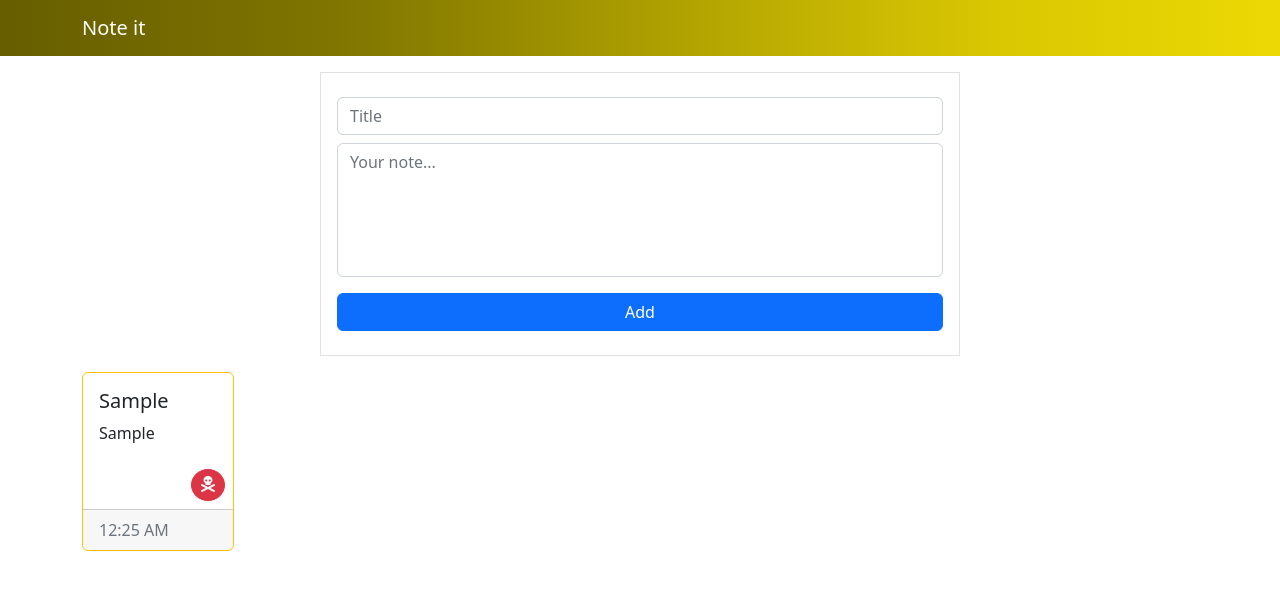
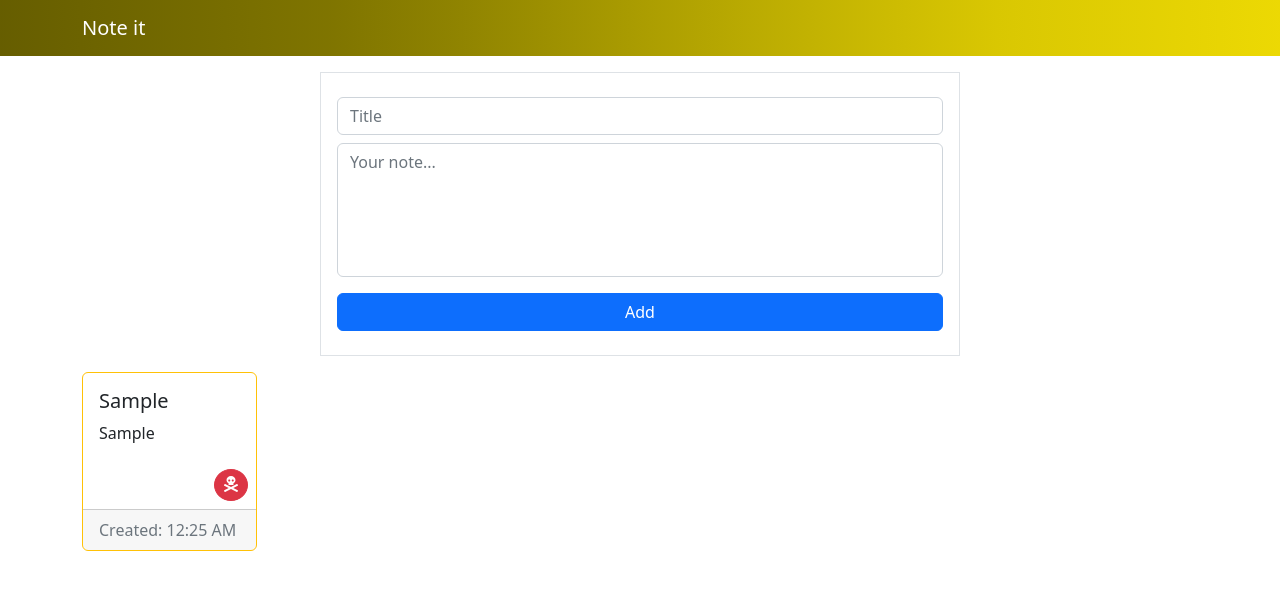
Before and after one commit to softwarebyze/Note-it, a React (Create React App) app: page / in a window 1280 px wide. Both pictures are taken after typing "Sample", "Sample" into the empty fields and a click on the button "Add". Shown: the top 590 px of the page. Built offline with nearby package versions, Linux system fonts and the light colour scheme.

Commit message:
add updatedDate

```diff
--- a/src/App.js
+++ b/src/App.js
@@ -13,6 +13,8 @@ function App() {
     id: null,
     text: "",
     title: "",
+    date: null,
+    updatedDate: null,
   });
 
   const addNote = (text, title) => {
@@ -28,6 +30,7 @@ function App() {
       text: text,
       title: title,
       date: date.toLocaleString("en-US", options),
+      updatedDate: null,
     };
     const newNotes = [newNote, ...notes];
     setNotes(newNotes);
@@ -42,7 +45,17 @@ function App() {
     setNotes(
       notes.map((note) => {
         if (note.id === id) {
-          return { ...note, text: text, title: title };
+          return {
+            ...note,
+            text: text,
+            title: title,
+            updatedDate: new Date().toLocaleString("en-US", {
+              // month: "short",
+              // day: "numeric",
+              hour: "numeric",
+              minute: "numeric",
+            }),
+          };
         } else {
           return note;
         }
--- a/src/components/Note.js
+++ b/src/components/Note.js
@@ -9,7 +9,7 @@ export default function Note({
   setCurrentNote,
   setShowEditNoteModal,
 }) {
-  const { text, id, date, title } = note;
+  const { text, id, date, title, updatedDate } = note;
   const [showDeleteModal, setShowDeleteModal] = useState(false);
 
   const handleNoteClick = () => {
@@ -22,6 +22,8 @@ export default function Note({
       id: null,
       text: "",
       title: "",
+      date: null,
+      updatedDate: null
     });
   }
 
@@ -44,7 +46,7 @@ export default function Note({
         showDeleteModal={showDeleteModal}
         setShowDeleteModal={setShowDeleteModal}
       />
-      <Card.Footer className="text-muted">{date}</Card.Footer>
+      <Card.Footer className="text-muted">Created: {date} {updatedDate !== null ? `Updated: ${updatedDate}` : ""}</Card.Footer>
     </Card>
   );
 }
```
